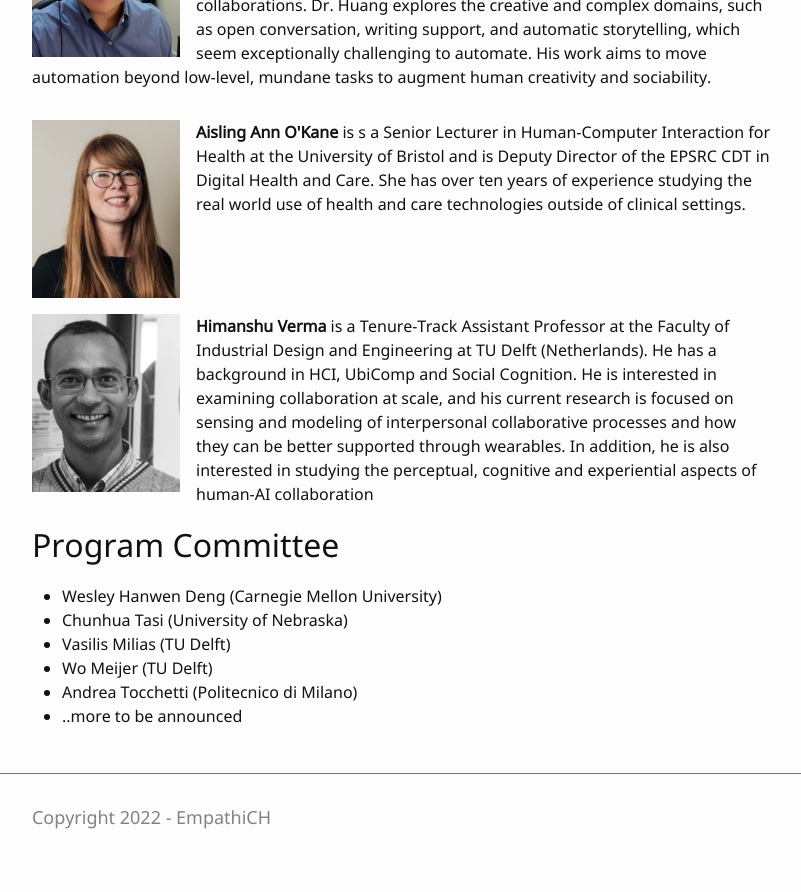
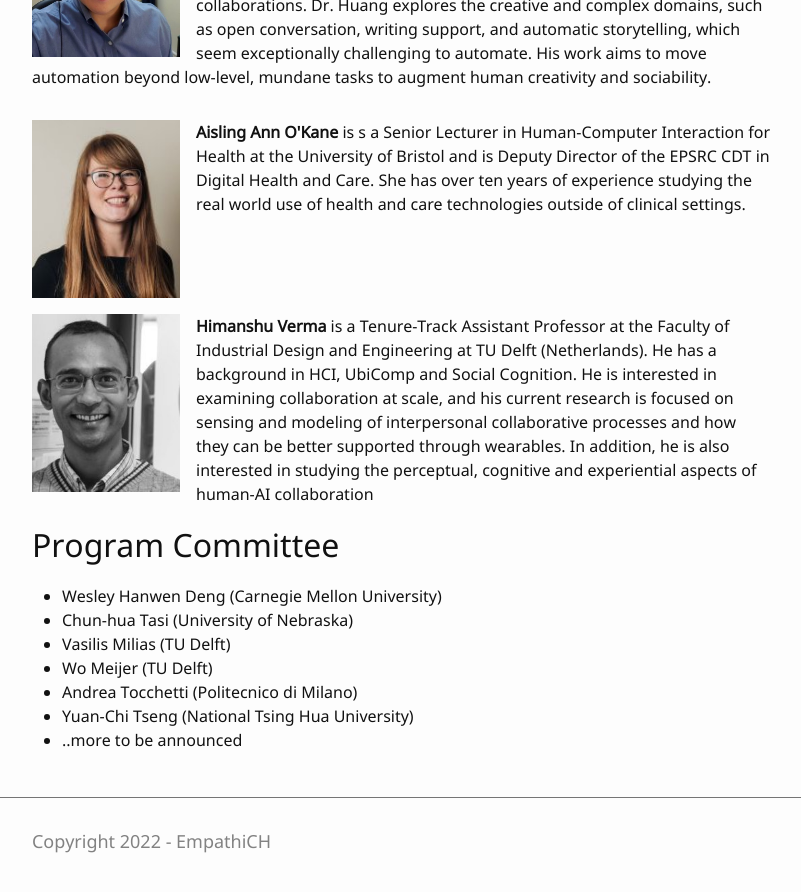
Before and after one commit to empathiCH/empathiCH.github.io, a Jekyll site: the page built from 1-organizers.md, in a window 1280 px wide and 900 px high, scrolled down 847 px. Shown: the top 892 px of the window, without its empty margins (238-1039 px from the left). Built offline with Jekyll 4.4.1, drawn with Linux system fonts in a browser that asks for light colours.

Commit message:
Update 1-organizers.md

```diff
--- a/1-organizers.md
+++ b/1-organizers.md
@@ -20,8 +20,9 @@ nav: true
 # Program Committee
 
 - Wesley Hanwen Deng (Carnegie Mellon University)
-- Chunhua Tasi (University of Nebraska)
+- Chun-hua Tasi (University of Nebraska)
 - Vasilis Milias (TU Delft)
 - Wo Meijer (TU Delft)
 - Andrea Tocchetti (Politecnico di Milano)
+- Yuan-Chi Tseng (National Tsing Hua University)
 - ..more to be announced
```
